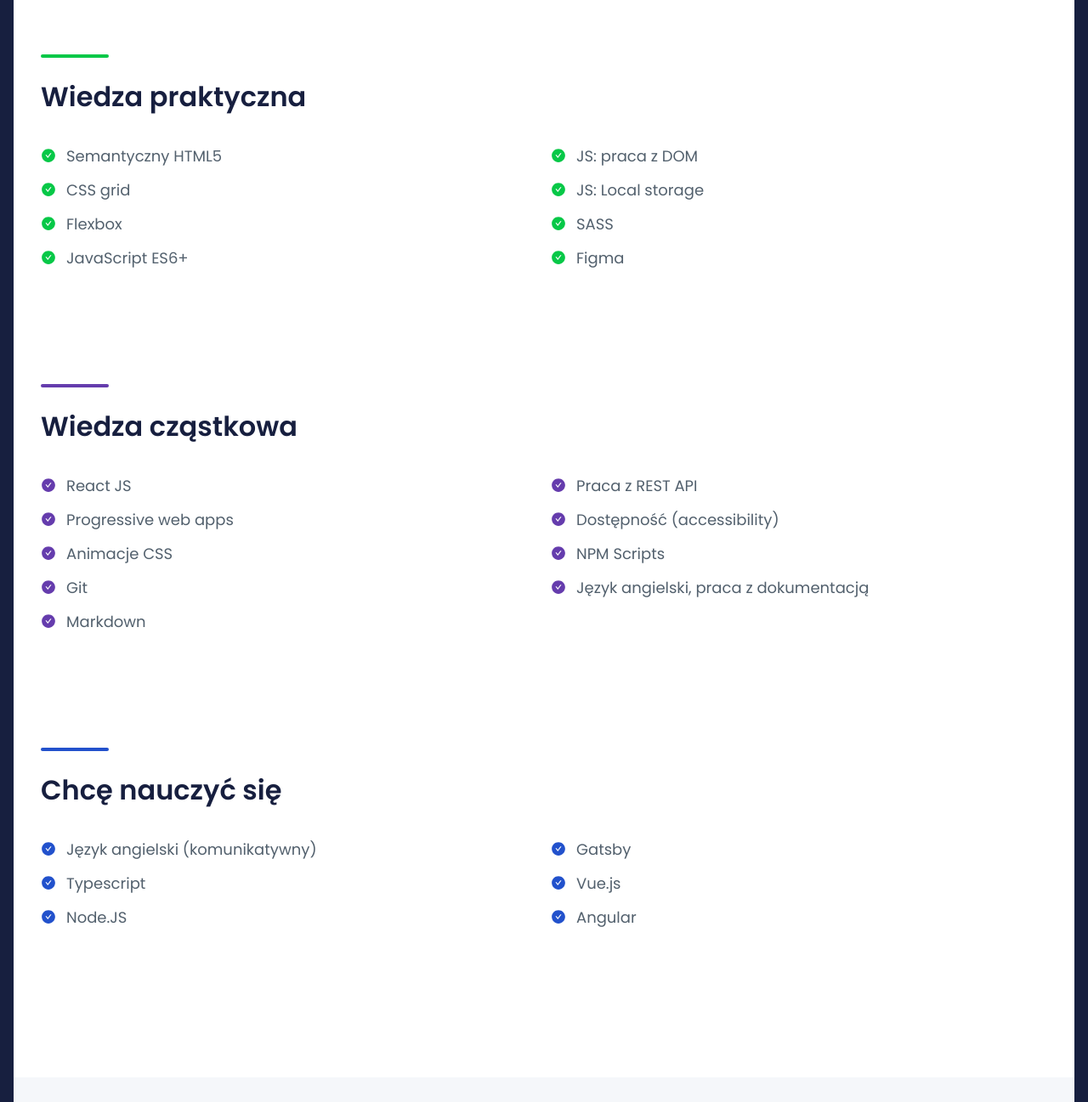
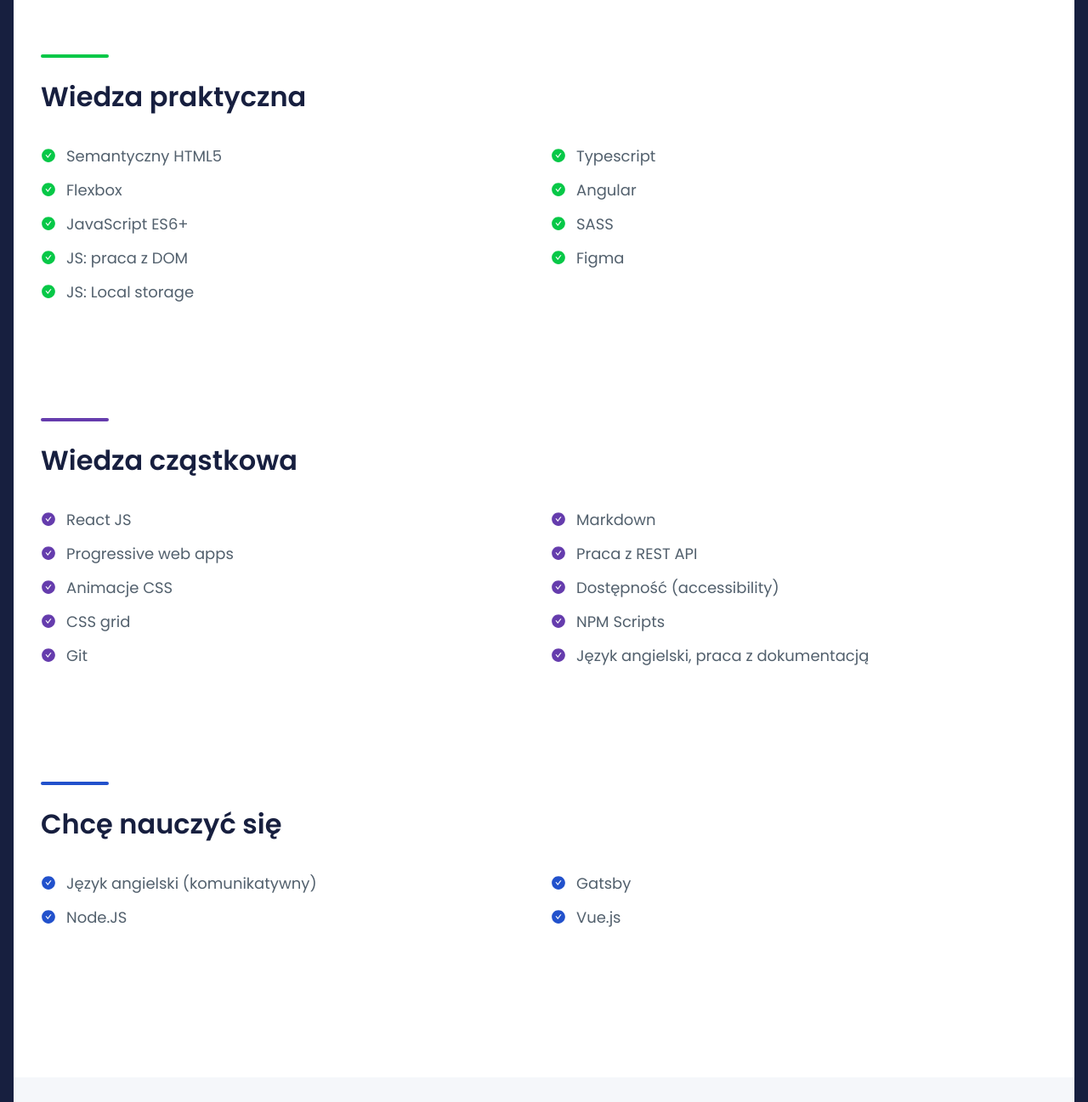
Before and after one commit to Andrzej-Jablonski-project/Andrzej-Jablonski-project.github.io, a website: page src/content/index.html in a window 1280 px wide. Shown: the part 1008-2305 px from the top of the page at 85% size. Drawn offline with nearby package versions, Linux system fonts and the light colour scheme; files that its build step writes are made by us from their sources; no server answers; files whose address does not match are found by name.

Commit message:
update content

```diff
--- a/package.json
+++ b/package.json
@@ -24,16 +24,16 @@
     "@babel/polyfill": "^7.4.4",
     "@babel/preset-env": "^7.4.4",
     "@babel/register": "^7.4.4",
-    "autoprefixer": "^9.5.1",
+    "autoprefixer": "^10.2.5",
     "babel-loader": "^8.0.6",
     "browser-sync": "^2.26.7",
     "gh-pages": "^2.0.1",
     "gulp": "^4.0.1",
-    "gulp-autoprefixer": "^6.1.0",
+    "gulp-autoprefixer": "^5.0.0",
     "gulp-babel": "^8.0.0",
     "gulp-notify": "^3.2.0",
     "gulp-plumber": "^1.2.1",
-    "gulp-postcss": "^8.0.0",
+    "gulp-postcss": "^9.0.0",
     "gulp-sass": "^4.0.2",
     "gulp-sourcemaps": "^2.6.5",
     "node-sass": "^4.12.0",
--- a/src/content/index.html
+++ b/src/content/index.html
@@ -134,11 +134,12 @@
           <h3 class="skills__subtitle">Wiedza praktyczna</h3>
           <ul class="skills__list">
             <li class="skills__item">Semantyczny HTML5</li>
-            <li class="skills__item">CSS grid</li>
             <li class="skills__item">Flexbox</li>
             <li class="skills__item">JavaScript ES6+</li>
             <li class="skills__item">JS: praca z DOM</li>
             <li class="skills__item">JS: Local storage</li>
+            <li class="skills__item">Typescript</li>
+            <li class="skills__item">Angular</li>
             <li class="skills__item">SASS</li>
             <li class="skills__item">Figma</li>
           </ul>
@@ -153,6 +154,7 @@
               Progressive web apps
             </li>
             <li class="skills__item skills__item--icon-violet">Animacje CSS</li>
+            <li class="skills__item skills__item--icon-violet">CSS grid</li>
             <li class="skills__item skills__item--icon-violet">Git</li>
             <li class="skills__item skills__item--icon-violet">
               Markdown
@@ -175,11 +177,9 @@
             <li class="skills__item skills__item--icon-blue">
               Język angielski (komunikatywny)
             </li>
-            <li class="skills__item skills__item--icon-blue">Typescript</li>
             <li class="skills__item skills__item--icon-blue">Node.JS</li>
             <li class="skills__item skills__item--icon-blue">Gatsby</li>
             <li class="skills__item skills__item--icon-blue">Vue.js</li>
-            <li class="skills__item skills__item--icon-blue">Angular</li>
           </ul>
         </section>
       </section>
```
Also changed, not shown: 2 other files.
